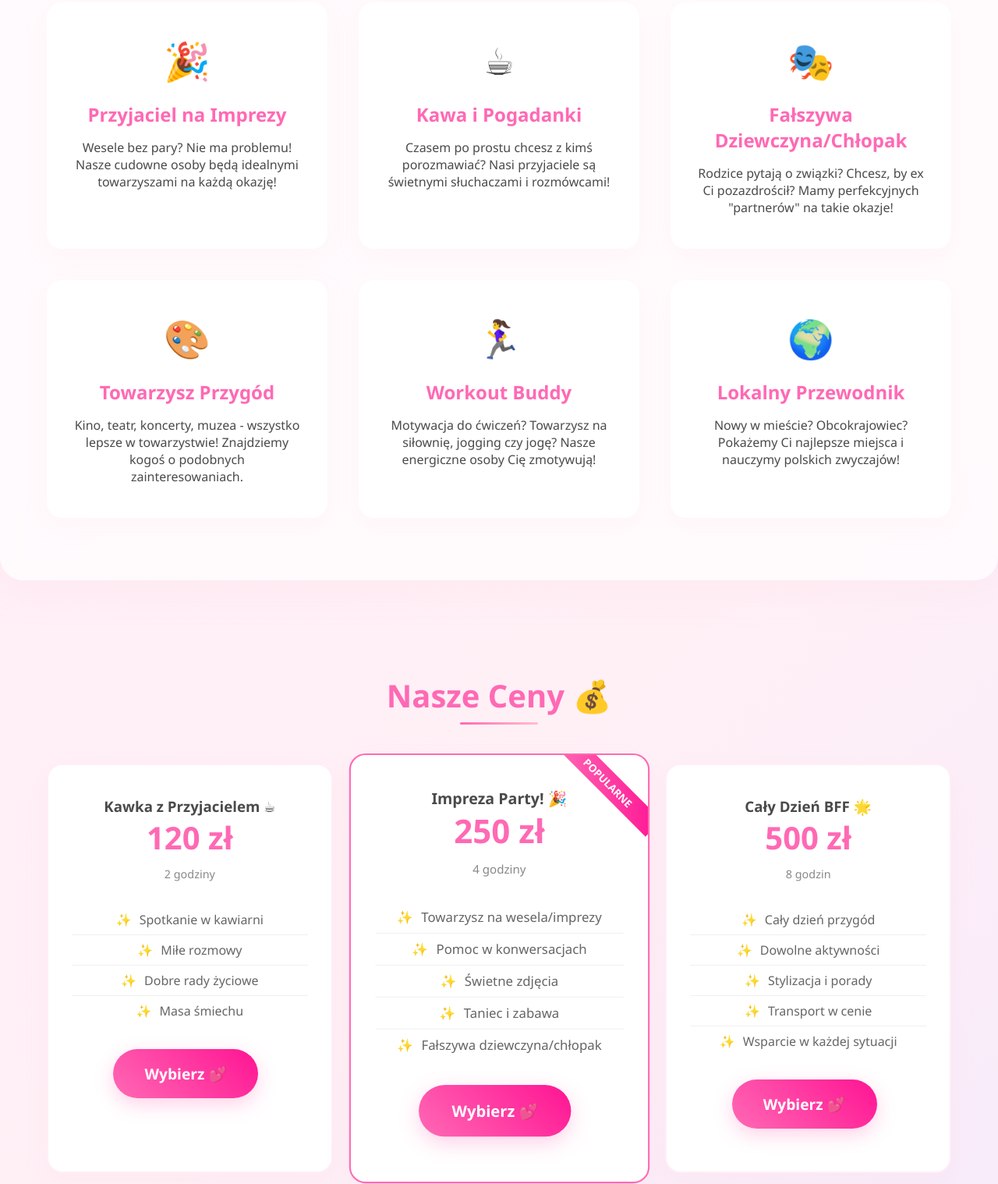
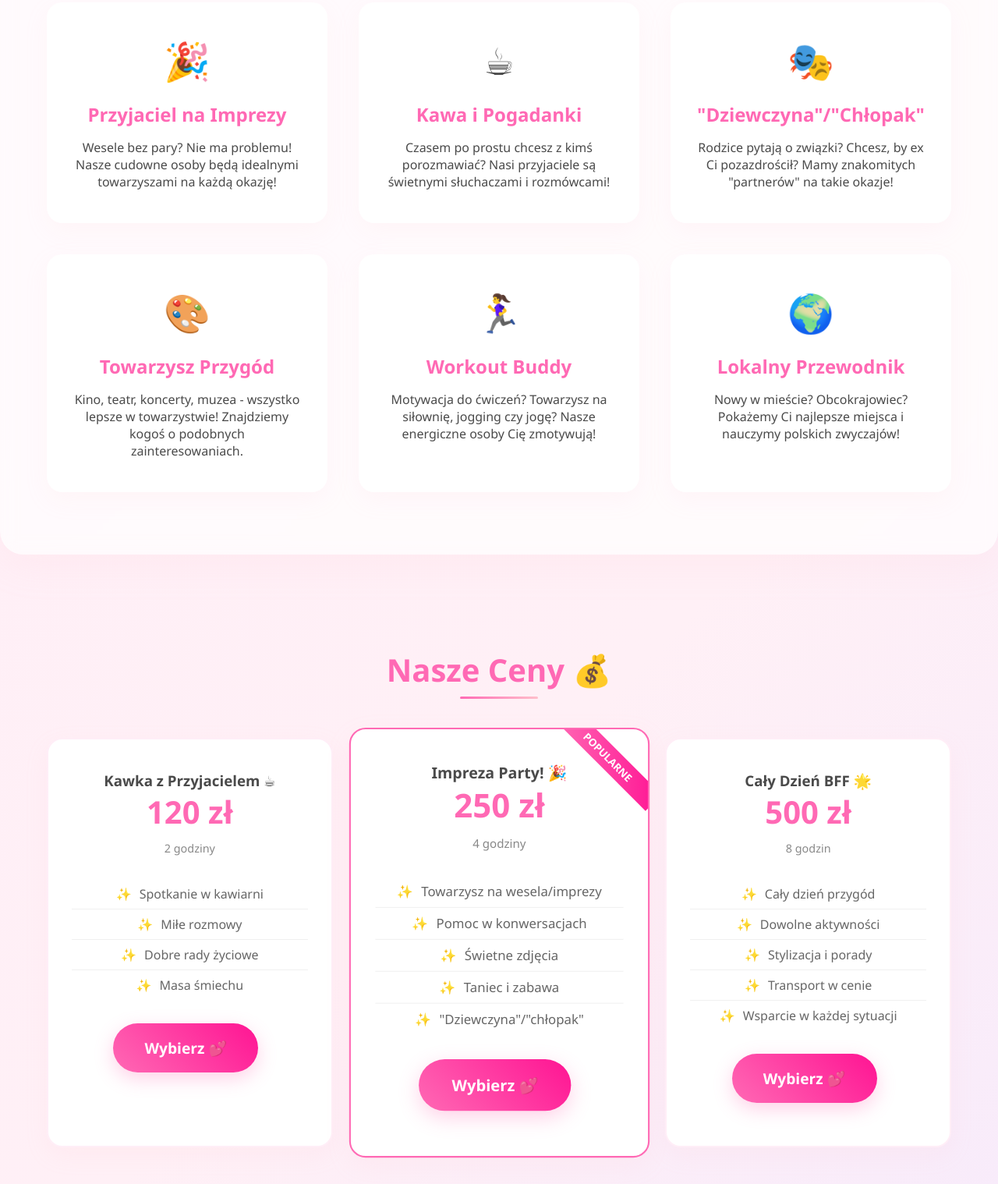
Before and after one commit to rafalczajkowski/friendrent, a plain HTML site: page index.html in a window 1280 px wide. Shown: the part 730-2248 px from the top of the page at 78% size. Drawn offline with Linux system fonts and the light colour scheme.

Commit message:
Update index.html

```diff
--- a/index.html
+++ b/index.html
@@ -3,7 +3,7 @@
 <head>
     <meta charset="UTF-8">
     <meta name="viewport" content="width=device-width, initial-scale=1.0">
-    <title>FriendRent - Profesjonalne Usługi Towarzyskie</title>
+    <title>FriendRent - Wypozycz Przyjaciela</title>
     <style>
         * {
             margin: 0;
@@ -573,8 +573,8 @@
                     </div>
                     <div class="feature-card">
                         <span class="feature-icon">🎭</span>
-                        <h3>Fałszywa Dziewczyna/Chłopak</h3>
-                        <p>Rodzice pytają o związki? Chcesz, by ex Ci pozazdrościł? Mamy perfekcyjnych "partnerów" na takie okazje!</p>
+                        <h3>"Dziewczyna"/"Chłopak"</h3>
+                        <p>Rodzice pytają o związki? Chcesz, by ex Ci pozazdrościł? Mamy znakomitych "partnerów" na takie okazje!</p>
                     </div>
                     <div class="feature-card">
                         <span class="feature-icon">🎨</span>
@@ -620,7 +620,7 @@
                             <li>Pomoc w konwersacjach</li>
                             <li>Świetne zdjęcia</li>
                             <li>Taniec i zabawa</li>
-                            <li>Fałszywa dziewczyna/chłopak</li>
+                            <li>"Dziewczyna"/"chłopak"</li>
                         </ul>
                         <a href="galeria.html" class="cta-button">Wybierz 💕</a>
                     </div>
@@ -664,7 +664,7 @@
                                 <option value="">Wybierz coś fajnego!</option>
                                 <option value="party">Przyjaciel na imprezę 🎉</option>
                                 <option value="coffee">Kawa i pogadanki ☕</option>
-                                <option value="fake">Fałszywa dziewczyna/chłopak 💕</option>
+                                <option value="fake">"Dziewczyna"/"chłopak" 💕</option>
                                 <option value="adventure">Towarzysz przygód 🎨</option>
                                 <option value="workout">Workout buddy 🏃‍♀️</option>
                                 <option value="guide">Przewodnik lokalny 🌍</option>
```
